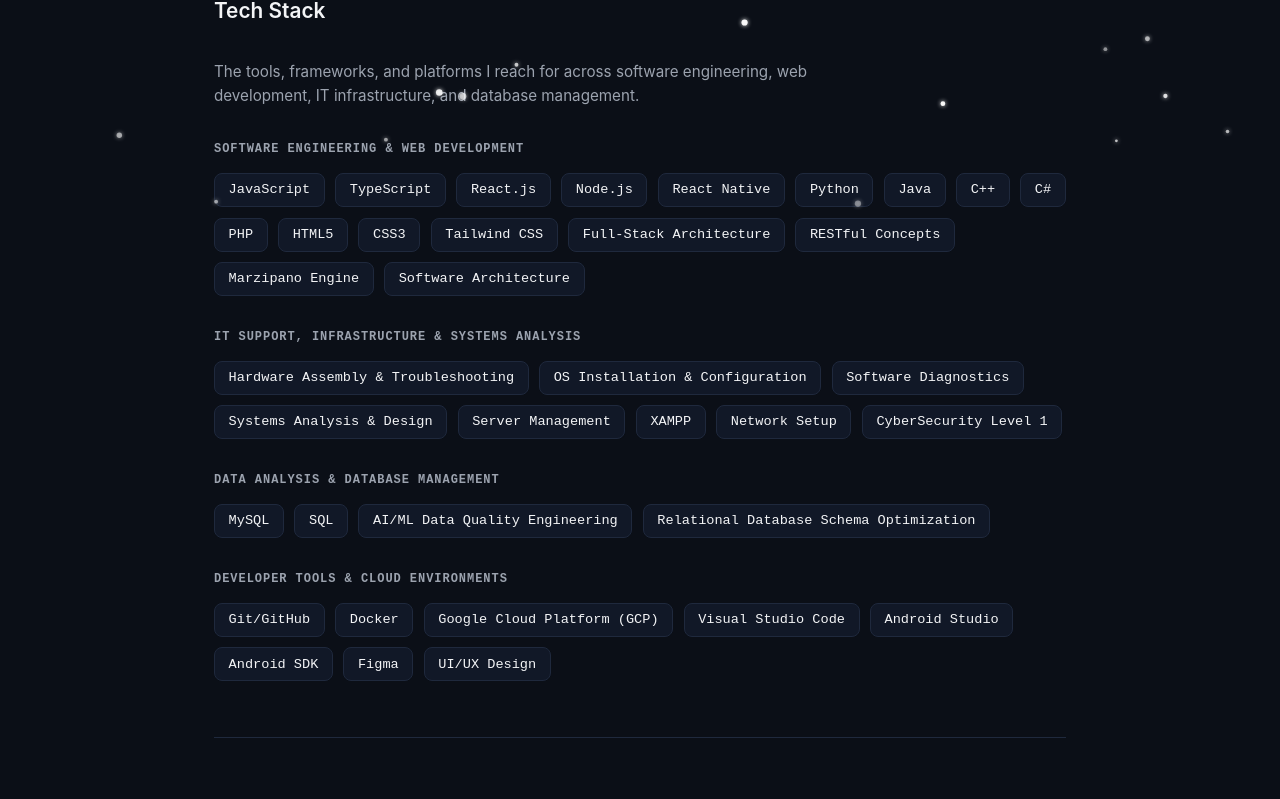
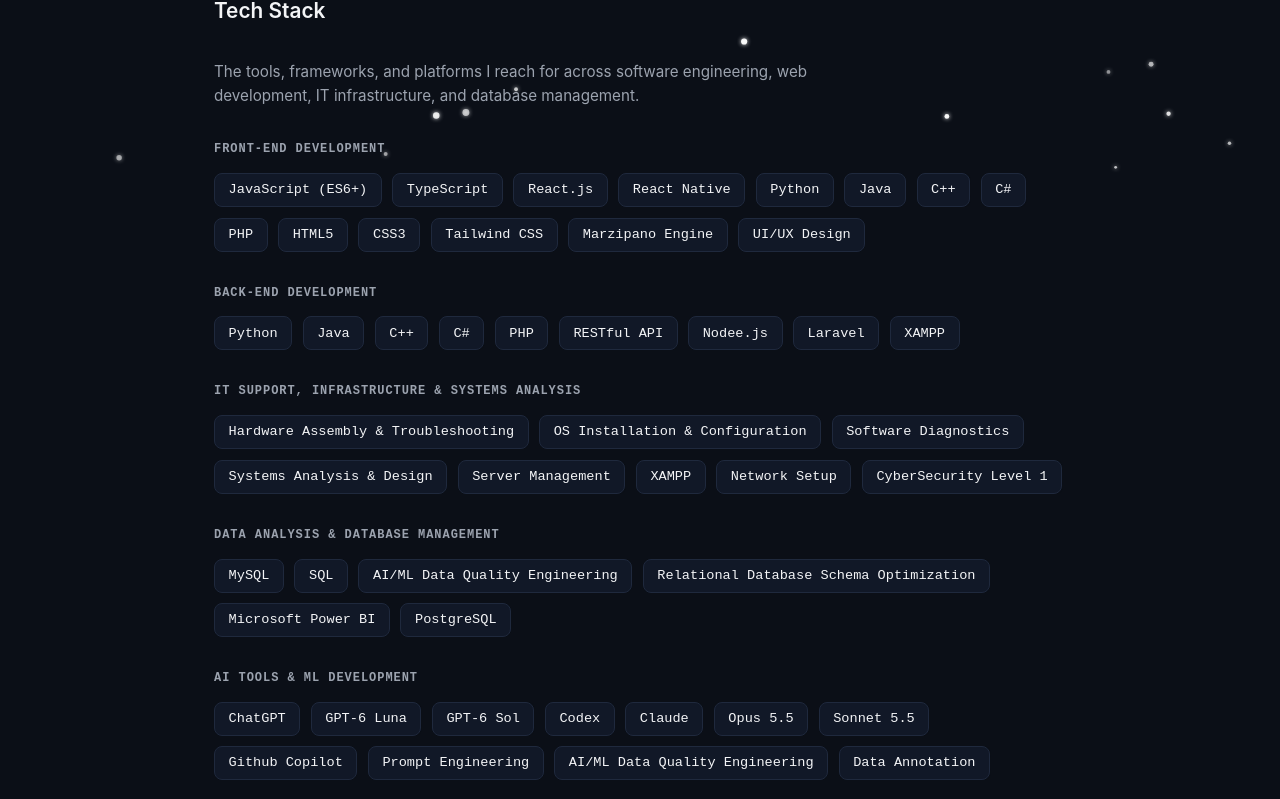
Before and after one commit to jsevvy1-cyber/jan-allen-sevilla-portfolio, a React (Vite) app in the folder portfolio-react/: page / in a window 1280 px wide. Shown: the part 590-1389 px from the top of the page. Built offline with nearby package versions, Linux system fonts and the light colour scheme.

Commit message:
update: portfolio projects content,techstack content

```diff
--- a/portfolio-react/src/components/Projects.jsx
+++ b/portfolio-react/src/components/Projects.jsx
@@ -7,11 +7,41 @@
         {/* 1. Springfield School Web Platform */}
         <div className="project-card">
           <div className="project-header">
+            <h3>GStudio Beauty Clinic</h3>
+            <span className="project-year">2026</span>
+          </div>
+          <p>
+            Integrated PayMongo API for secure online payment processing and implemented automated post-payment email verification
+              workflows
+          </p>
+          <p>
+            Engineered responsive front-end components using React.js and Tailwind CSS, bundled with Vite for optimized build
+            performance and low-latency client rendering.
+          </p>
+          <p>
+            Programmed back-end features to update and handle appointment booking records in a PostgreSQL database
+          </p>
+
+          <div className="tech-tags">
+            <span className="tag">React.js</span>
+            <span className="tag">PostgreSQL</span>
+            <span className="tag">Tailwind CSS</span>
+            <span className="tag">PayMongo</span>
+          </div>
+        </div>
+
+
+        {/* 2. Springfield School Web Platform */}
+        <div className="project-card">
+          <div className="project-header">
             <h3>Springfield School Web Platform & 360° Virtual Tour Engine</h3>
             <span className="project-year">2026</span>
           </div>
           <p>
             Developed a high-performance React.js web platform integrated with an interactive 360° virtual walkthrough engine and custom support chatbot.
+          </p>
+          <p>
+            Engineered a custom-logic chatbot component to automate client support workflows and streamline user inquiries.
           </p>
           <div className="tech-tags">
             <span className="tag">React.js</span>
@@ -19,9 +49,12 @@
             <span className="tag">Tailwind CSS</span>
             <span className="tag">Marzipano Engine</span>
           </div>
+          <a href="https://gstudiobeautyclinic.com/gstudio" target="_blank" rel="noopener noreferrer">
+            View Code →
+          </a>
         </div>
 
-        {/* 2. CEIS Academic Web Platform (Kept View Code link) */}
+        {/* 3. CEIS Academic Web Platform (Kept View Code link) */}
         <div className="project-card">
           <div className="project-header">
             <h3>CEIS Academic Web Platform & Interactive Panoramic Engine</h3>
@@ -42,7 +75,7 @@
           </a>
         </div>
 
-        {/* 3. Law Office Management */}
+        {/* 4. Law Office Management */}
         <div className="project-card">
           <div className="project-header">
             <h3>Law Office Management Mobile Application & Web Portal</h3>
@@ -56,11 +89,12 @@
             <span className="tag">Java</span>
             <span className="tag">Kotlin</span>
             <span className="tag">SQL</span>
+            <span className="tag">Android Studio SDK</span>
             <span className="tag">Android Studio</span>
           </div>
         </div>
 
-        {/* 4. Library Management System */}
+        {/* 5. Library Management System */}
         <div className="project-card">
           <div className="project-header">
             <h3>Library Management System & Hotel Reservation Web Application</h3>
@@ -75,6 +109,7 @@
             <span className="tag">MySQL</span>
             <span className="tag">JavaScript</span>
             <span className="tag">CSS3</span>
+            <span className="tag">HTML5</span>
           </div>
         </div>
 
--- a/portfolio-react/src/components/Techstack.jsx
+++ b/portfolio-react/src/components/Techstack.jsx
@@ -1,14 +1,21 @@
 export default function TechStack() {
   const stack = [
     {
-      category: "Software Engineering & Web Development",
+      category: "Front-End Development",
       skills: [
-        "JavaScript", "TypeScript", "React.js", "Node.js", "React Native",
+        " JavaScript (ES6+)", "TypeScript", "React.js", "React Native",
         "Python", "Java", "C++", "C#", "PHP", "HTML5", "CSS3",
-        "Tailwind CSS", "Full-Stack Architecture", "RESTful Concepts",
-        "Marzipano Engine", "Software Architecture"
+        "Tailwind CSS", "Marzipano Engine", "UI/UX Design"
       ]
     },
+
+    {
+      category: "Back-End Development",
+      skills: [
+        "Python", "Java", "C++", "C#", "PHP", "RESTful API", "Nodee.js", "Laravel", "XAMPP"
+      ]
+    },
+
     {
       category: "IT Support, Infrastructure & Systems Analysis",
       skills: [
@@ -21,7 +28,14 @@
       category: "Data Analysis & Database Management",
       skills: [
         "MySQL", "SQL", "AI/ML Data Quality Engineering",
-        "Relational Database Schema Optimization"
+        "Relational Database Schema Optimization", "Microsoft Power BI", "PostgreSQL"
+      ]
+    },
+    {
+      category: "AI Tools & ML Development",
+      skills: [
+        "ChatGPT", "GPT-6 Luna", "GPT-6 Sol", "Codex",
+        "Claude", "Opus 5.5", "Sonnet 5.5", "Github Copilot", "Prompt Engineering", "AI/ML Data Quality Engineering", "Data Annotation"
       ]
     },
     {
@@ -29,7 +43,7 @@
       skills: [
         "Git/GitHub", "Docker", "Google Cloud Platform (GCP)",
         "Visual Studio Code", "Android Studio", "Android SDK",
-        "Figma", "UI/UX Design"
+        "Figma", "Vercel"
       ]
     }
   ];
```
